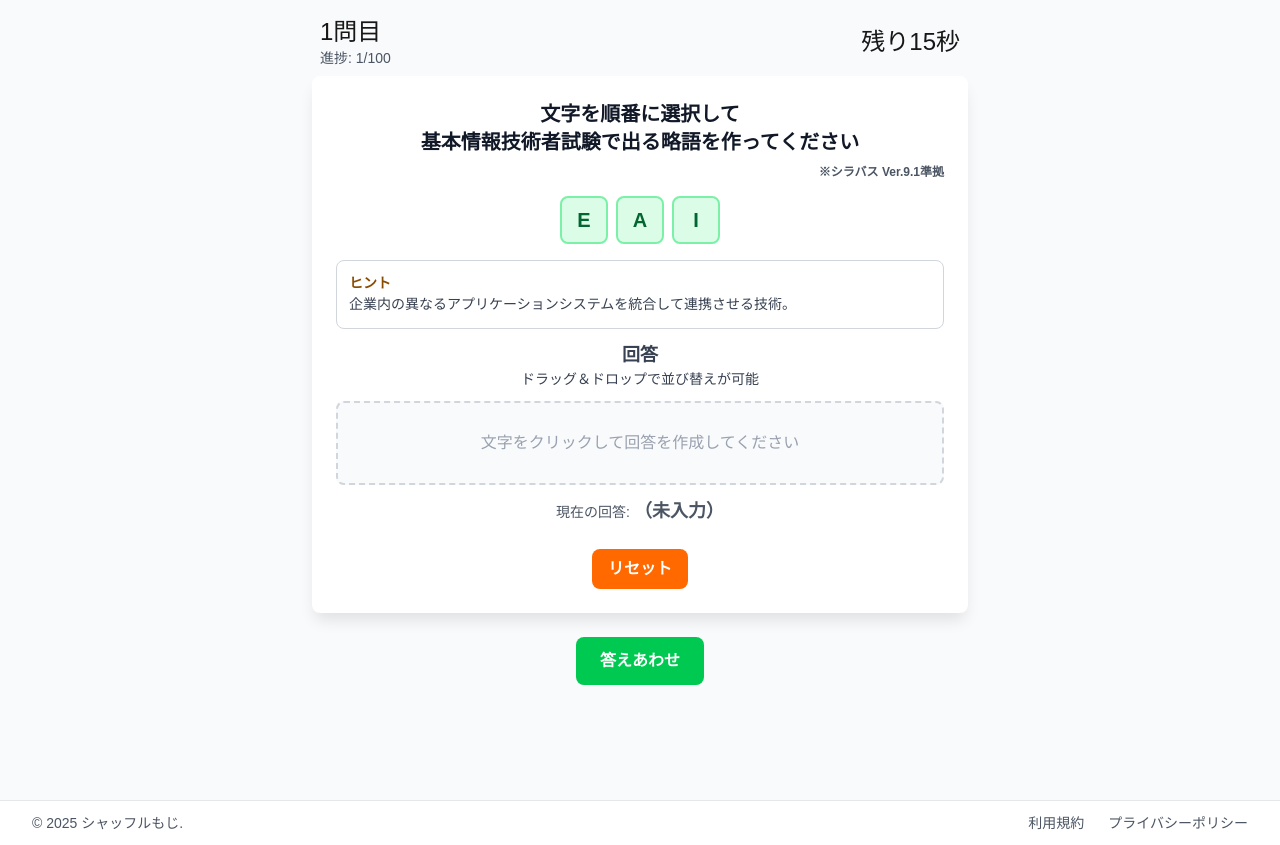
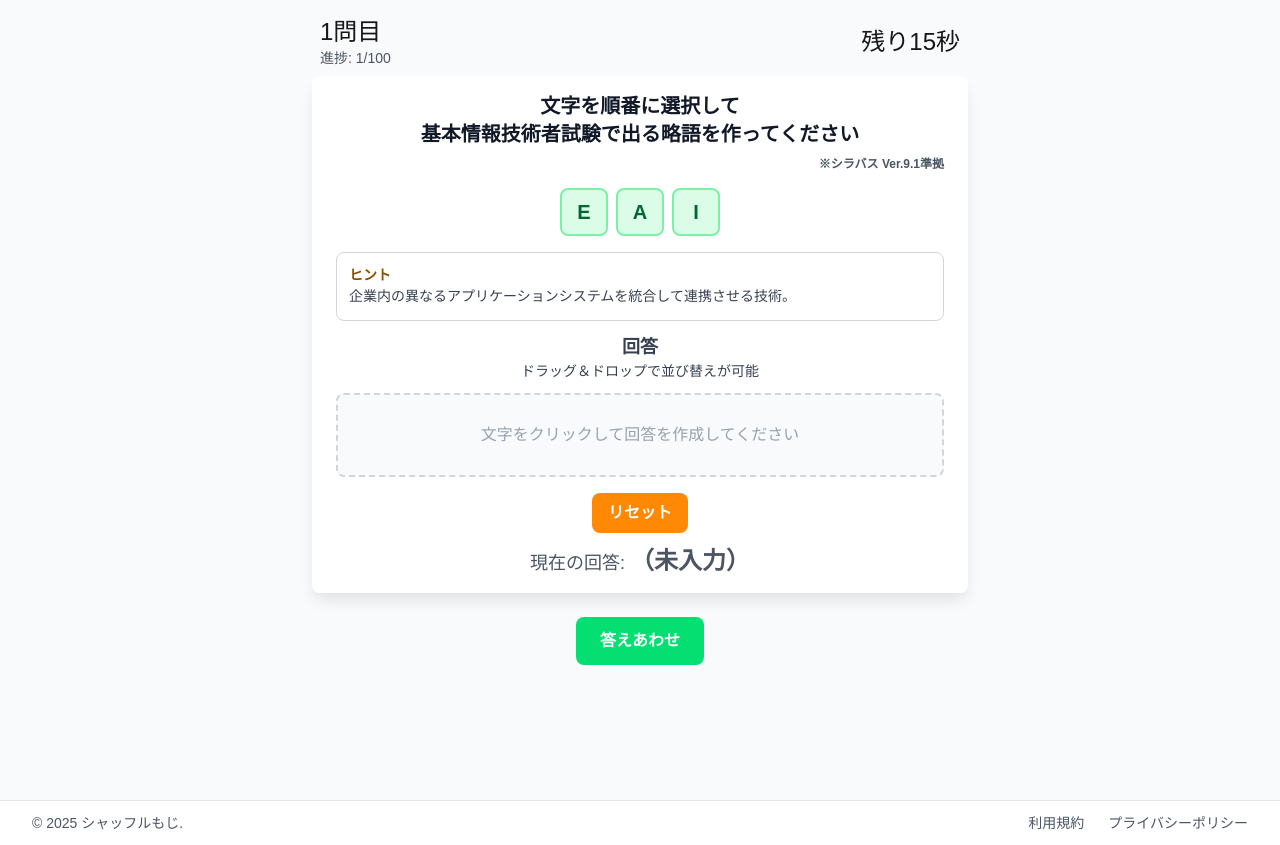
Before and after one commit to koza-ken/shufflemoji, a Next.js app: page /game/1 in a window 1280 px wide. Built offline with nearby package versions, Linux system fonts and the light colour scheme; no server answers.

Commit message:
fix:リセットボタンの場所を「現在の回答」と入れ替え

```diff
--- a/components/GamePageContent.tsx
+++ b/components/GamePageContent.tsx
@@ -170,10 +170,9 @@ const GameLogic = () => {
       />
 
       {/* メインゲーム画面 */}
-      <div className="w-full max-w-2xl mx-auto px-2 py-2">
-
+      <div className="w-full max-w-2xl mx-auto px-2 sm:py-2">
         {/* バラバラの文字表示エリア */}
-        <div className="bg-white rounded-lg shadow-lg p-2 sm:p-6 mb-6">
+        <div className="bg-white rounded-lg shadow-lg p-2 sm:px-6 sm:py-4 mb-6">
           {mode === 'html-css' ? (
             <HTMLCSSQuestion />
           ) : mode === 'ruby' ? (
@@ -186,10 +185,25 @@ const GameLogic = () => {
 
           <Answer />
 
+          {/* リセットボタン */}
+          {!isAnswered && (
+            <div className="text-center mt-3">
+              <button
+                onClick={handleReset}
+                className="bg-orange-400 hover:bg-orange-500 text-white font-bold py-2 px-4 mb-2 sm:m-1 rounded-lg"
+              >
+                リセット
+              </button>
+            </div>
+          )}
+
           {/* 現在の回答文字列表示 */}
-          <div className="mt-2 sm:mt-3 text-center">
-            <p className="text-sm text-gray-600">
-              現在の回答: <span className="font-bold text-lg">{currentAnswer || '（未入力）'}</span>
+          <div className="mt-2 sm:mt-2 text-center">
+            <p className="text-lg text-gray-600">
+              現在の回答:{' '}
+              <span className="font-bold text-2xl">
+                {currentAnswer || '（未入力）'}
+              </span>
             </p>
           </div>
 
@@ -205,21 +219,11 @@ const GameLogic = () => {
                 // <div className="bg-red-100 border border-red-400 text-red-700 px-4 py-1 sm:py-3 rounded">
                 <div className=" border border-red-400 text-red-700 px-4 py-1 sm:py-3 rounded">
                   <span className="text-2xl font-bold">不正解！</span>
-                  <p className="mt-1">残念！正解は「{currentWord.original}」でした。</p>
+                  <p className="mt-1">
+                    残念！正解は「{currentWord.original}」でした。
+                  </p>
                 </div>
               )}
-            </div>
-          )}
-
-          {/* リセットボタン */}
-          {!isAnswered && (
-            <div className="text-center mt-3 sm:mt-6">
-              <button
-                onClick={handleReset}
-                className="bg-orange-500 hover:bg-orange-600 text-white font-bold py-2 px-4 rounded-lg"
-              >
-                リセット
-              </button>
             </div>
           )}
         </div>
@@ -229,14 +233,16 @@ const GameLogic = () => {
           {/* 未完了警告表示（ボタンの直前） */}
           {showIncompleteWarning && (
             <div className="mb-3">
-              <p className="text-red-600 text-sm font-medium">文字をすべて選択してください</p>
+              <p className="text-red-600 text-sm font-medium">
+                文字をすべて選択してください
+              </p>
             </div>
           )}
 
           {!isAnswered ? (
             <button
               onClick={handleCheckAnswer}
-              className="bg-green-500 hover:bg-green-600 text-white font-bold py-3 px-6 rounded-lg"
+              className="bg-green-400 hover:bg-green-500 text-white font-bold py-3 px-6 rounded-lg"
             >
               答えあわせ
             </button>
```
